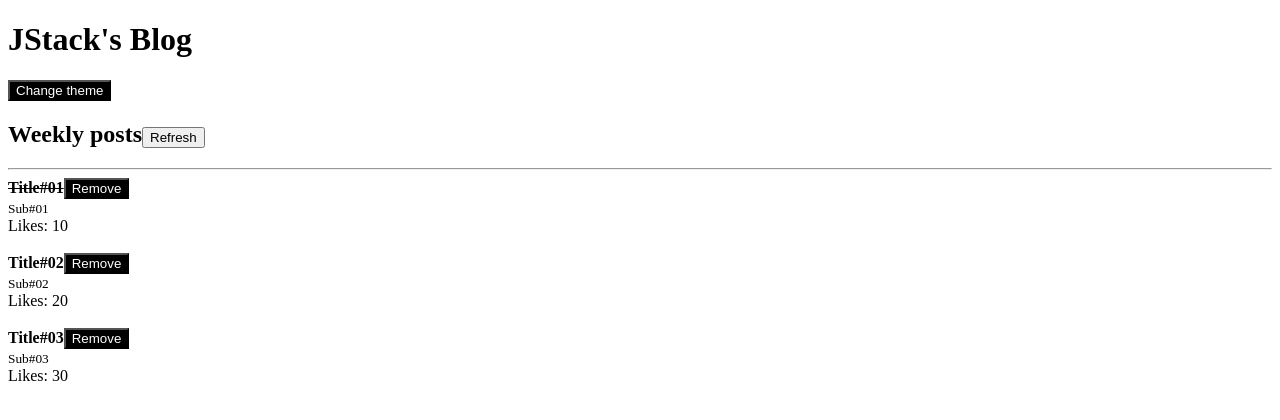
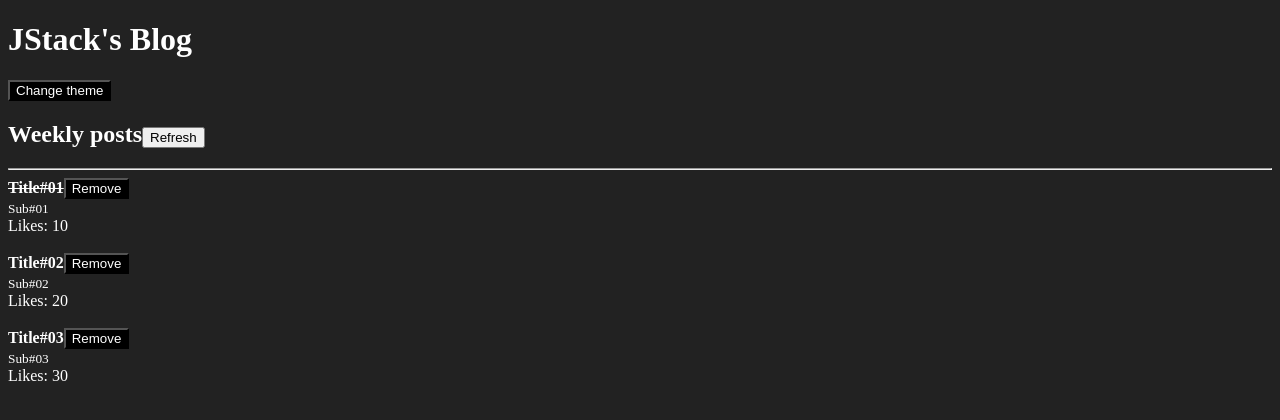
Before and after one commit to galleonpt/react-fundamentals, a React app: page / in a window 1280 px wide. Shown: the top 420 px of the page. Built offline with nearby package versions, Linux system fonts and the light colour scheme.

Commit message:
work with css files

```diff
--- a/package.json
+++ b/package.json
@@ -13,7 +13,9 @@
     "@babel/preset-react": "^7.17.12",
     "babel-loader": "^8.2.5",
     "clean-webpack-plugin": "^4.0.0",
+    "css-loader": "^6.7.1",
     "html-webpack-plugin": "^5.5.0",
+    "style-loader": "^3.3.1",
     "webpack": "^5.73.0",
     "webpack-cli": "^4.10.0",
     "webpack-dev-server": "^4.9.3"
--- /dev/null
+++ b/src/index.css
@@ -0,0 +1,4 @@
+body {
+  background: #222;
+  color: #fff;
+}
--- a/src/index.js
+++ b/src/index.js
@@ -1,6 +1,8 @@
 import React from "react"
 import ReactDom from "react-dom"
 import App from "./App"
+
+import "./index.css"
 
 ReactDom.render(
 	<App></App>,
--- a/webpack.config.js
+++ b/webpack.config.js
@@ -21,6 +21,10 @@
 				test: /\.js$/,
 				exclude: /node_modules/,
 				use:'babel-loader'
+			},
+			{
+				test: /\.css$/,
+				use: ['style-loader', 'css-loader']
 			}
 		]
 	},
```
Also changed, not shown: 1 other file (tests, documents, lock files or other folders).
